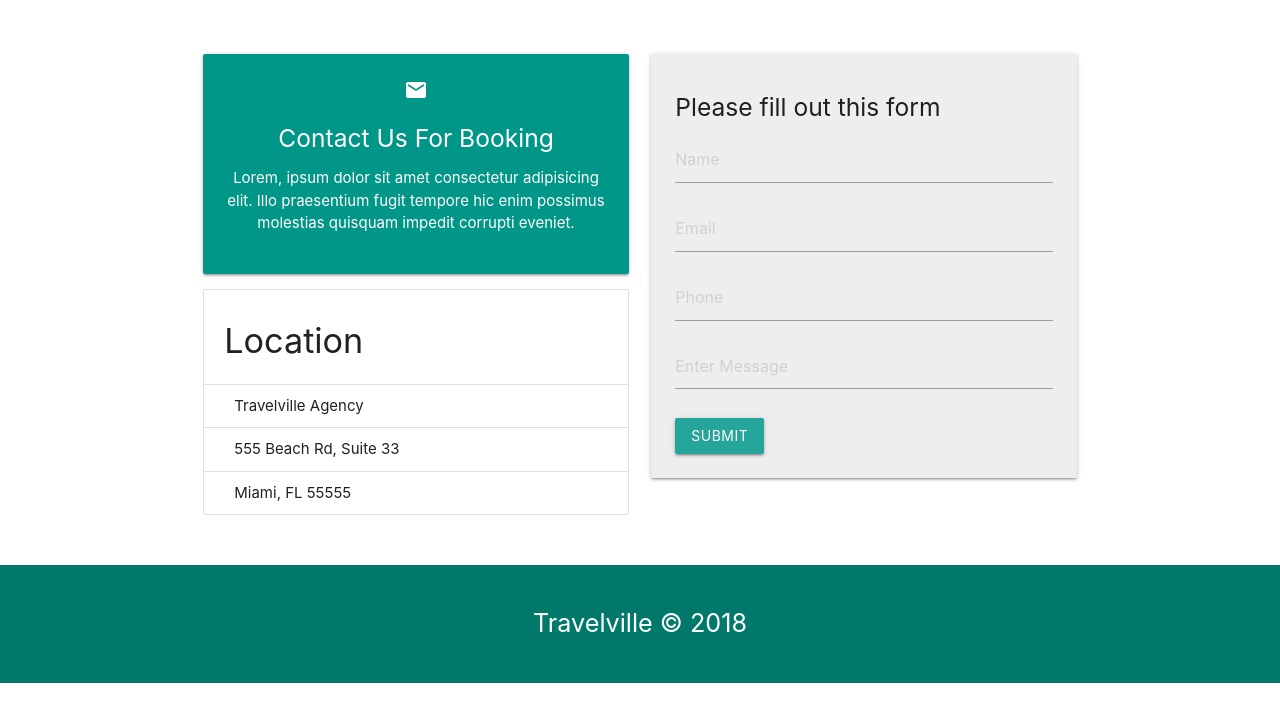
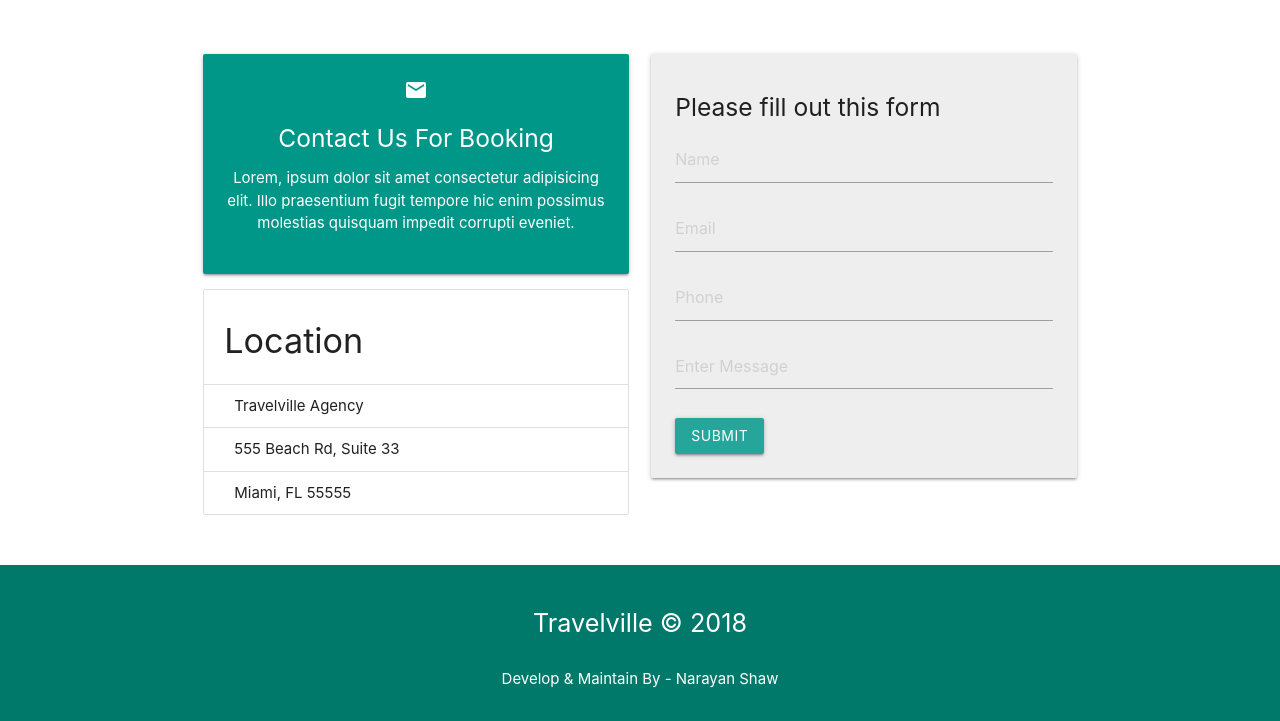
Before and after one commit to MIXblack/Travelindia, a plain HTML site: page index.html in a window 1280 px wide. Shown: the part 2342-3063 px from the top of the page. Before the commit the page ends 3025 px from the top, so only its background shows below. Drawn offline with nearby package versions, Linux system fonts and the light colour scheme.

Commit message:
Update index.html

```diff
--- a/index.html
+++ b/index.html
@@ -304,6 +304,7 @@
   <!-- Footer -->
   <footer class="section teal darken-2 white-text center">
     <p class="flow-text">Travelville &copy; 2018 </p>
+    <p>Develop & Maintain By - Narayan Shaw</p>
   </footer>
 
   <!--JavaScript at end of body for optimized loading-->
```
